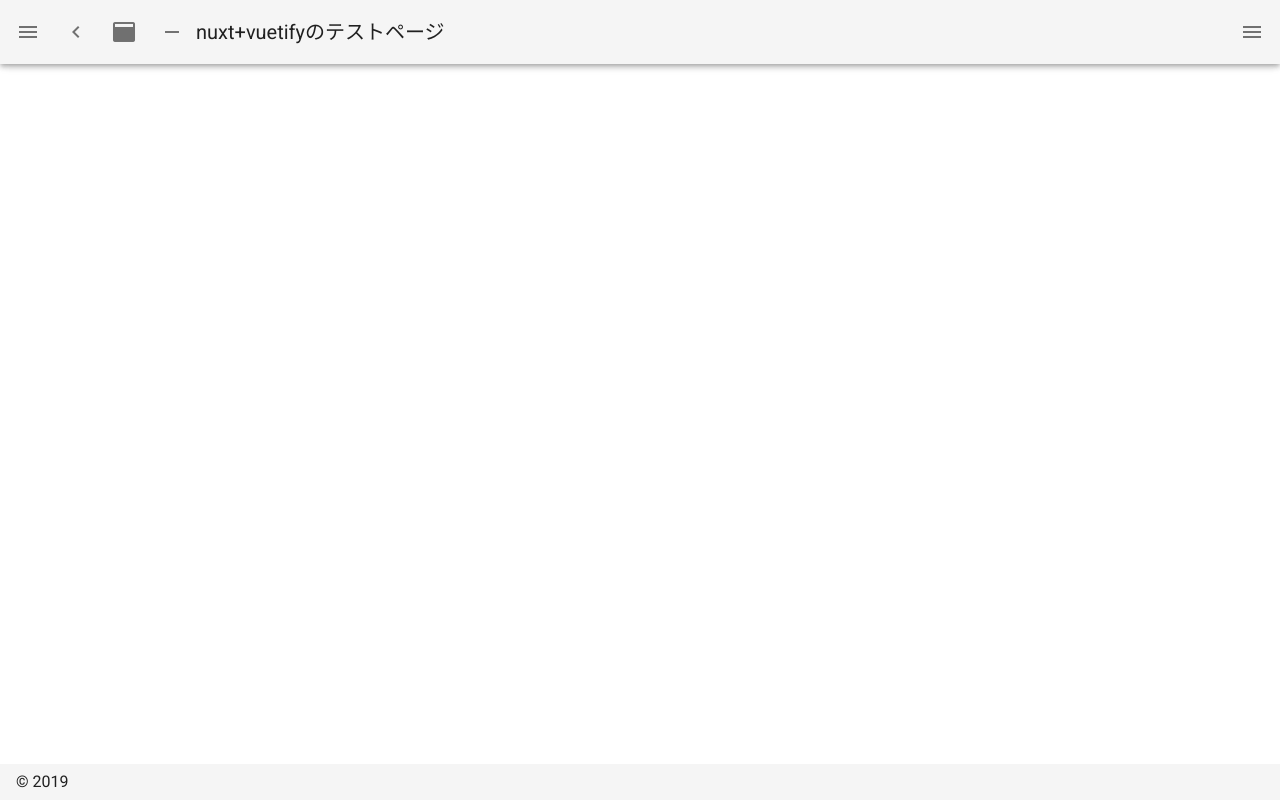
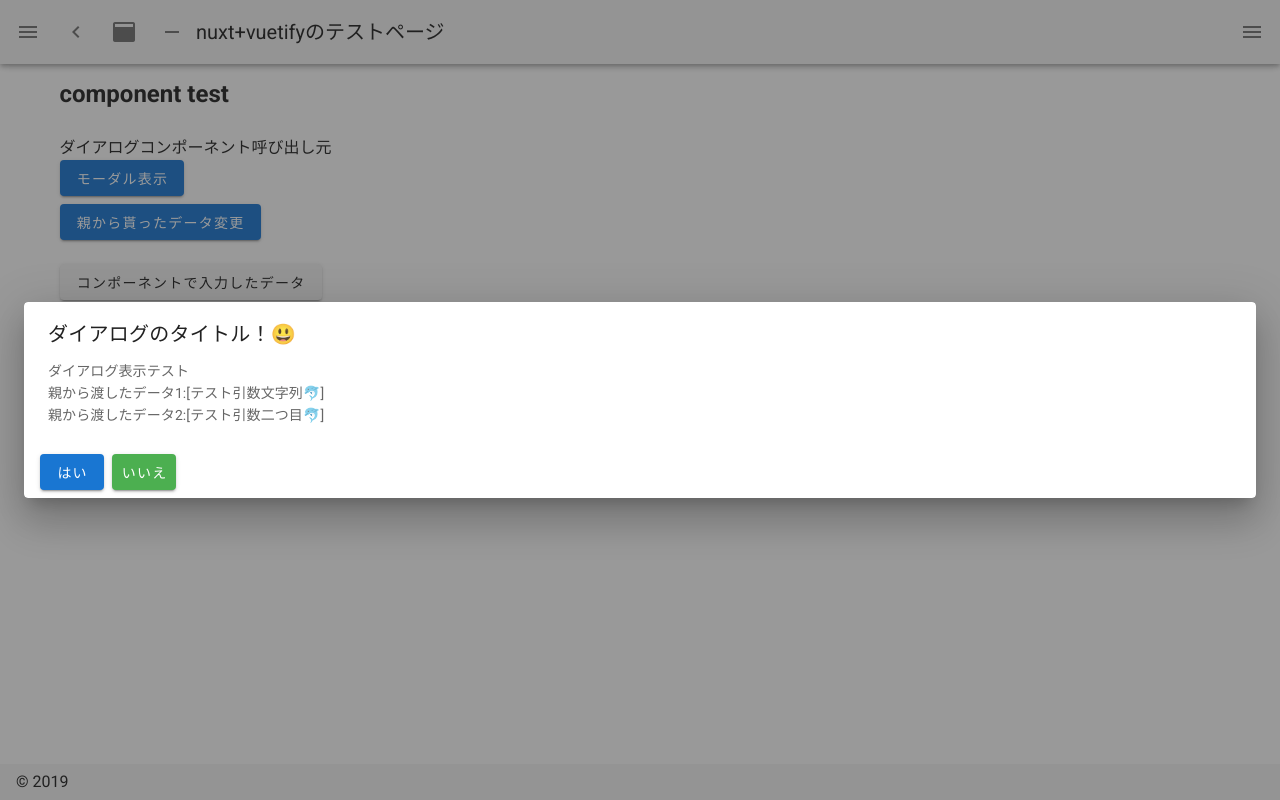
Before and after one commit to YasuakiHirano/poc-nuxt, a Nuxt app: page /component-test in a window 1280 px wide. Built offline with nearby package versions, Linux system fonts and the light colour scheme.

Commit message:
test nuxt component

```diff
--- /dev/null
+++ b/components/Modal.vue
@@ -0,0 +1,38 @@
+<template lang="pug">
+  div
+    div
+      span ダイアログコンポーネント呼び出し元
+    div
+      v-dialog(v-model="dialog")
+        v-card
+          v-card-title ダイアログのタイトル！😃
+          v-card-text
+            div ダイアログ表示テスト
+            div 親から渡したデータ1:[{{parentData.testString}}]
+            div 親から渡したデータ2:[{{parentData.test2String}}]
+          v-card-actions
+            v-btn(color="primary" @click="dialog = false;") はい
+            v-btn(color="green white--text" @click="dialog = false;") いいえ
+    div.mb-2
+      v-btn(color="primary" @click="showModal()") モーダル表示
+    div
+      v-btn(color="primary" @click="setParentData()") 親から貰ったデータ変更
+</template>
+<script>
+export default {
+  data() {
+    return {
+      dialog: true,
+      parentData: '',
+    }
+  },
+  methods: {
+    showModal() {
+      this.$data.dialog = true;
+    },
+    setParentData() {
+      this.$data.parentData.test3String = 'コンポーネントで値変更！';
+    }
+  }
+}
+</script>
--- a/layouts/default.vue
+++ b/layouts/default.vue
@@ -94,6 +94,22 @@ export default {
           icon: 'mdi-chart-bubble',
           title: 'pug test',
           to: '/pug-test'
+        },
+        {
+          icon: 'mdi-chart-bubble',
+          title: 'component test',
+          to: '/component-test'
+        },
+      ],
+      miniVariant: false,
+      right: true,
+      rightDrawer: false,
+      title: 'nuxt+vuetifyのテストページ'
+    }
+  }
+}
+</script>
+
         }
       ],
       miniVariant: false,
--- /dev/null
+++ b/pages/component-test.vue
@@ -0,0 +1,35 @@
+<template>
+  <v-row>
+    <v-col cols="12">
+      <h2>component test</h2>
+    </v-col>
+    <v-col cols="12">
+      <Modal ref="testModal"></Modal>
+    </v-col>
+    <v-col cols="12">
+      <v-btn @click="showComponentData()">コンポーネントで入力したデータ</v-btn>
+    </v-col>
+  </v-row>
+</template>
+<script>
+import Modal from '../components/Modal'
+export default {
+  components: {
+    Modal,
+  },
+  mounted (){
+    let parentData = {};
+    parentData.testString = 'テスト引数文字列🐬';
+    parentData.test2String = 'テスト引数二つ目🐬';
+    parentData.test3String = '';
+
+    this.$refs.testModal.parentData = parentData;
+    console.log(this.$refs.testModal);
+  },
+  methods: {
+    showComponentData() {
+      alert(this.$refs.testModal.parentData.test3String);
+    }
+  }
+}
+</script>
```
